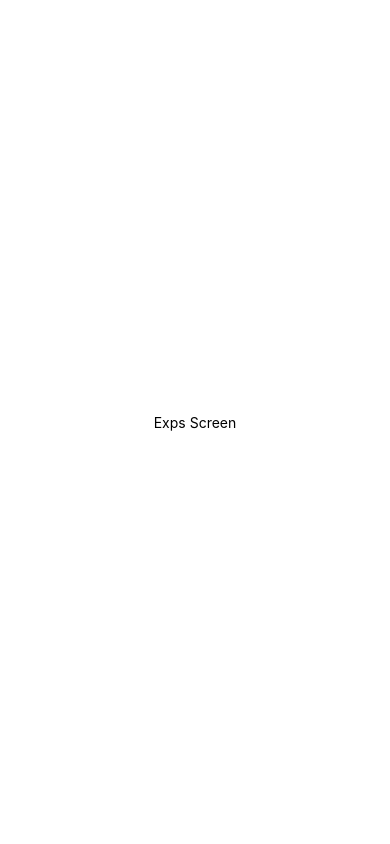
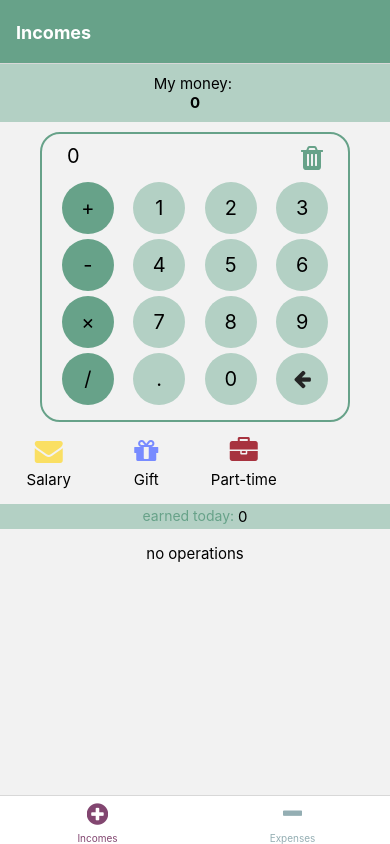
Before and after one commit to SashaPltnchnk/trackMyMoney, a React Native app: screen / in a window 390 px wide. Built offline with nearby package versions, Linux system fonts and the light colour scheme.

Commit message:
feat(components:App): connect navigation container to app

```diff
--- a/src/components/App.tsx
+++ b/src/components/App.tsx
@@ -1,20 +1,14 @@
 import React from 'react';
-import {StyleSheet, Text, View} from 'react-native';
+import {NavigationContainer} from '@react-navigation/native';
+
+import AppNavigator from './AppNavigator';
 
 const App = () => {
   return (
-    <View style={styles.main}>
-      <Text>Exps Screen</Text>
-    </View>
+    <NavigationContainer>
+      <AppNavigator />
+    </NavigationContainer>
   );
 };
 
-const styles = StyleSheet.create({
-  main: {
-    flex: 1,
-    justifyContent: 'center',
-    alignItems: 'center',
-  },
-});
-
 export default App;
```
